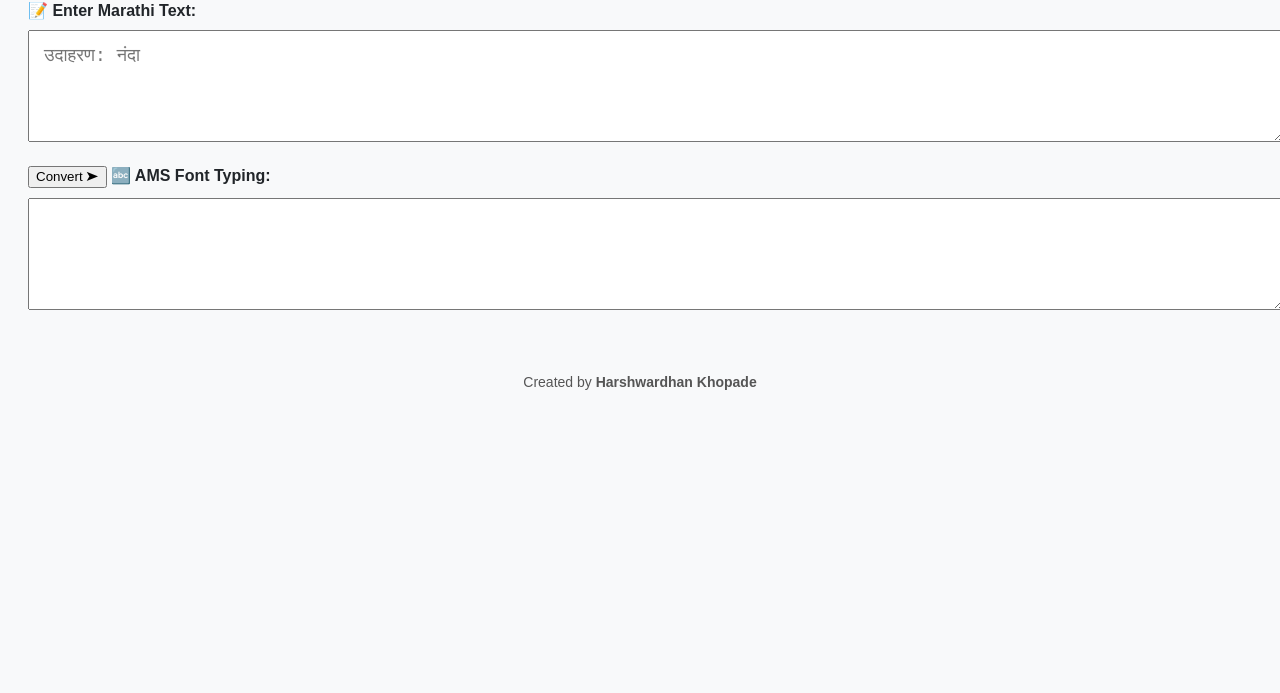
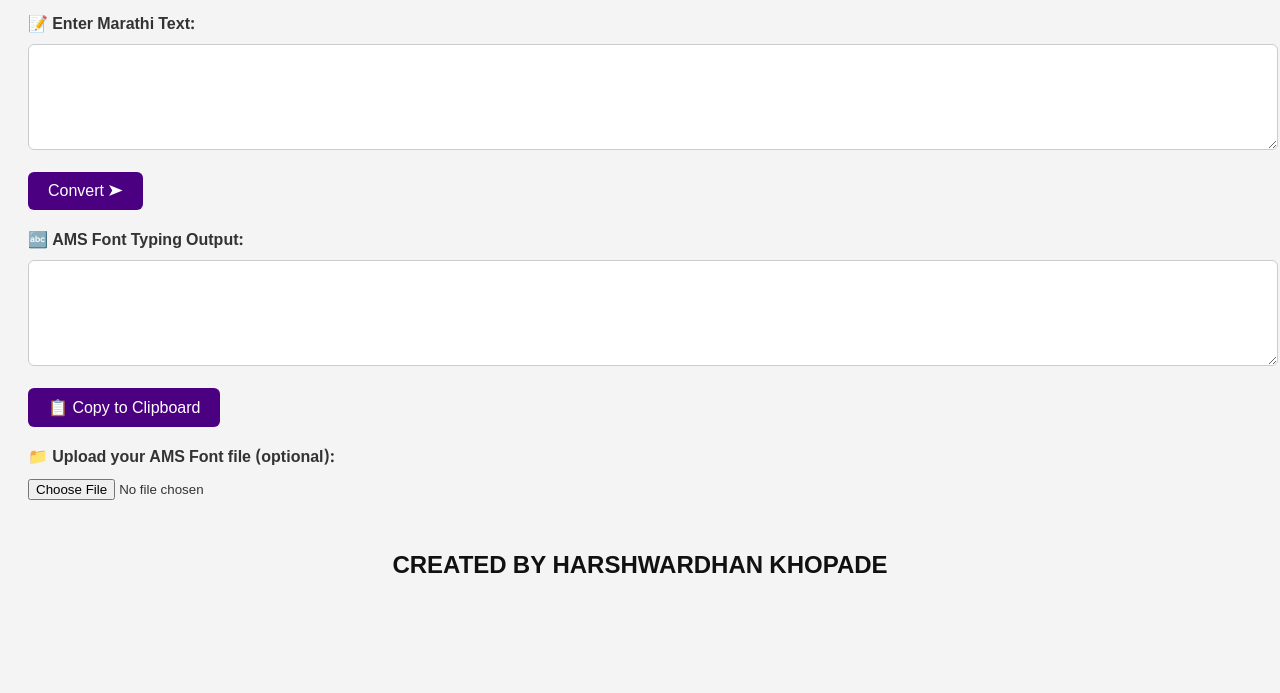
Before and after one commit to hackercyber468-ops/harshu-converter, a plain HTML site: page index.html in a window 1280 px wide. Shown: the part 107-800 px from the top of the page. Drawn offline with Linux system fonts and the light colour scheme.

Commit message:
Update index.html

```diff
--- a/index.html
+++ b/index.html
@@ -1,43 +1,98 @@
-
 <!DOCTYPE html>
 <html lang="mr">
 <head>
     <meta charset="UTF-8">
     <title>AMS Font Typing Converter</title>
+    <link href="https://fonts.googleapis.com/css2?family=Noto+Sans+Devanagari&display=swap" rel="stylesheet">
     <style>
         body {
-            font-family: sans-serif;
-            background: #f8f9fa;
+            font-family: 'Noto Sans Devanagari', sans-serif;
+            background: #f4f4f4;
             padding: 20px;
-            color: #212529;
+            color: #333;
         }
+
         h1 {
             text-align: center;
             color: #4b0082;
+            margin-bottom: 30px;
         }
+
+        label {
+            font-weight: bold;
+            display: block;
+            margin-top: 20px;
+        }
+
         textarea {
             width: 100%;
-            padding: 15px;
+            padding: 12px;
+            font-size: 18px;
+            margin-top: 8px;
+            border-radius: 6px;
+            border: 1px solid #ccc;
+            resize: vertical;
+        }
+
+        button {
+            margin-top: 15px;
+            padding: 10px 20px;
+            font-size: 16px;
+            background-color: #4b0082;
+            color: white;
+            border: none;
+            border-radius: 6px;
+            cursor: pointer;
+        }
+
+        button:hover {
+            background-color: #350062;
+        }
+
+        input[type="file"] {
             margin-top: 10px;
-            margin-bottom: 20px;
-            font-size: 18px;
         }
-        label {
+
+        #fontName {
+            margin-top: 10px;
+            font-size: 16px;
+            color: #4b0082;
+        }
+
+        .footer {
+            margin-top: 50px;
+            text-align: center;
+            font-size: 24px;
             font-weight: bold;
-        }
-        .footer {
-            margin-top: 40px;
-            text-align: center;
-            font-size: 14px;
-            color: #555;
+            color: #111;
         }
     </style>
+</head>
+<body>
+    <h1>AMS Font Typing Converter</h1>
+
+    <label>📝 Enter Marathi Text:</label>
+    <textarea id="inputText" rows="4"></textarea>
+    <button onclick="convertToAMS()">Convert ➤</button>
+
+    <label>🔤 AMS Font Typing Output:</label>
+    <textarea id="outputText" rows="4" readonly></textarea>
+    <button onclick="copyToClipboard()">📋 Copy to Clipboard</button>
+
+    <label>📁 Upload your AMS Font file (optional):</label>
+    <input type="file" accept=".ttf,.otf" onchange="displayFontName(event)" />
+    <p id="fontName"></p>
+
+    <div class="footer">
+        CREATED BY HARSHWARDHAN KHOPADE
+    </div>
+
     <script>
         function convertToAMS() {
             const map = {
                 'य': 'Ya', 'श': 'Saa', 'न': 'na', 'ं': 'M', 'द': 'da', 'ा': 'aa',
                 'भ': 'Ba', 'र': 'ra', 'त': 'ta', 'स': 'sa', 'म': 'ma',
-                'ा': 'aa', 'ि': 'i', 'ी': 'I', 'ु': 'u', 'ू': 'U', 'े': 'e', 'ै': 'E', 'ो': 'o', 'ौ': 'O',
+                'ि': 'i', 'ी': 'I', 'ु': 'u', 'ू': 'U', 'े': 'e', 'ै': 'E', 'ो': 'o', 'ौ': 'O',
                 'क': 'ka', 'ह': 'ha', 'ग': 'ga', 'ल': 'la', 'व': 'va', 'ळ': 'La',
                 'अ': 'A', 'आ': 'Aa', 'इ': 'i', 'ई': 'I', 'उ': 'u', 'ऊ': 'U', 'ए': 'e', 'ऐ': 'E',
                 'ओ': 'o', 'औ': 'O', 'ड': 'Da', 'ढ': 'Dha', 'झ': 'jha', 'ठ': 'Tha', 'थ': 'tha'
@@ -49,18 +104,20 @@
             }
             document.getElementById("outputText").value = output;
         }
+
+        function copyToClipboard() {
+            const outputText = document.getElementById("outputText");
+            outputText.select();
+            document.execCommand("copy");
+            alert("Copied to clipboard!");
+        }
+
+        function displayFontName(event) {
+            const file = event.target.files[0];
+            if (file) {
+                document.getElementById("fontName").innerText = "Selected font: " + file.name;
+            }
+        }
     </script>
-</head>
-<body>
-    <h1>AMS Font Typing Converter</h1>
-    <label>📝 Enter Marathi Text:</label>
-    <textarea id="inputText" rows="4" placeholder="उदाहरण: नंदा"></textarea>
-    <button onclick="convertToAMS()">Convert ➤</button>
-    <label>🔤 AMS Font Typing:</label>
-    <textarea id="outputText" rows="4" readonly></textarea>
-
-    <div class="footer">
-        Created by <strong>Harshwardhan Khopade</strong>
-    </div>
 </body>
 </html>
```
